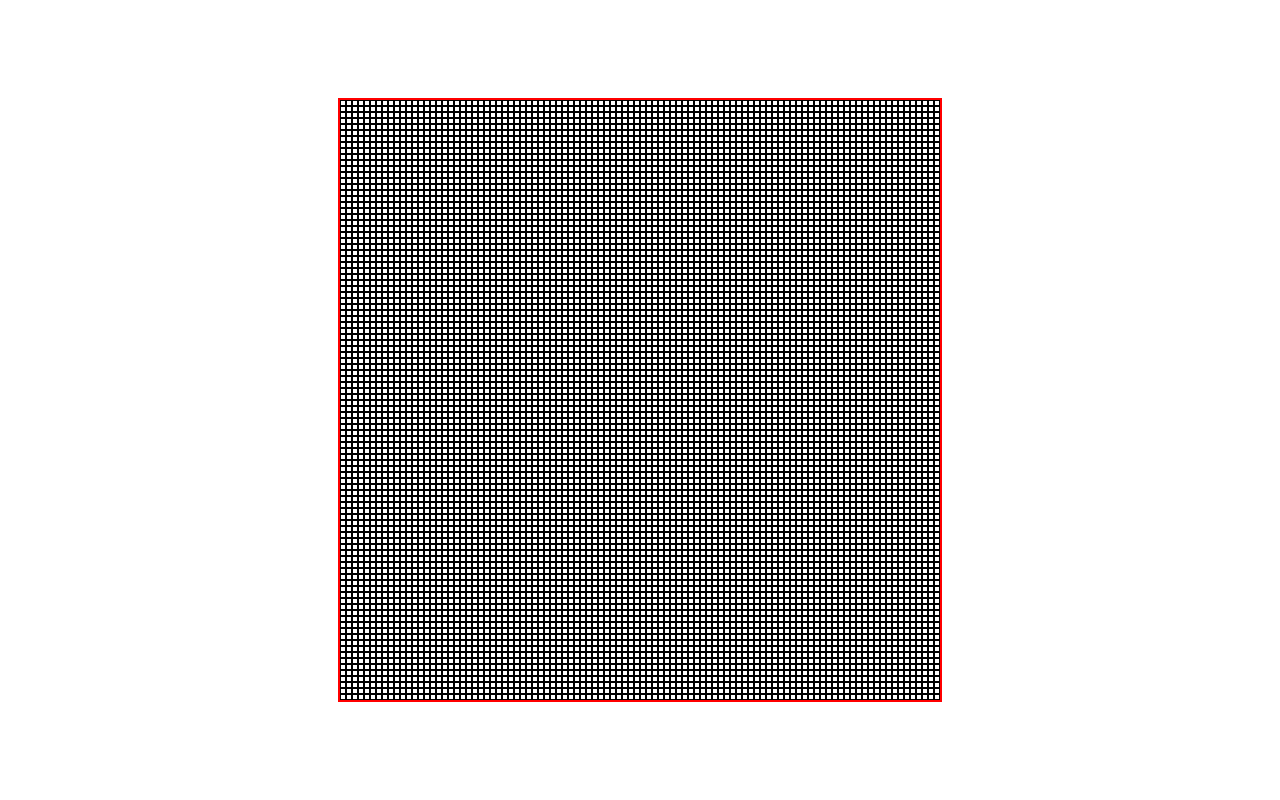
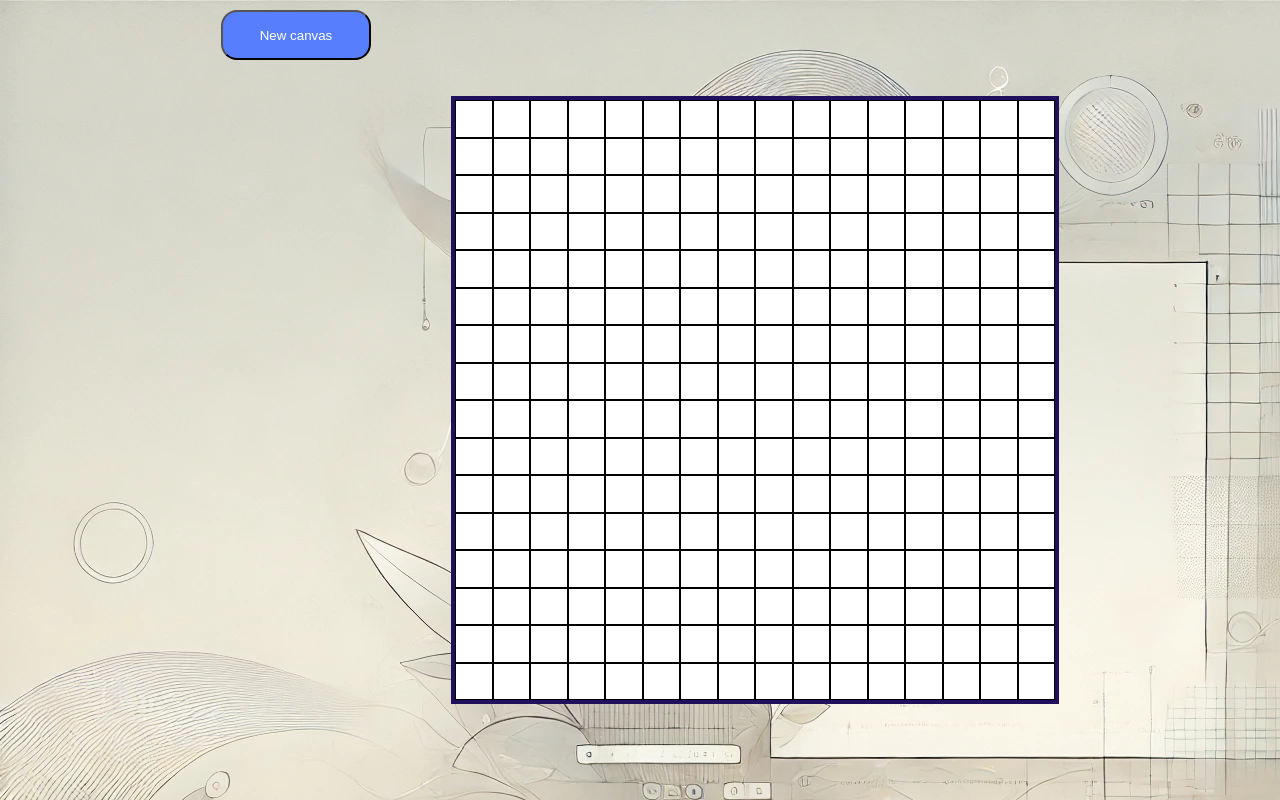
Before and after one commit to Abel157/etch-a-sketch, a plain HTML site: page index.html in a window 1280 px wide. Drawn offline with Linux system fonts and the light colour scheme.

Commit message:
add the functionality to generate new sketch

```diff
--- a/index.html
+++ b/index.html
@@ -7,7 +7,8 @@
     <script src="./script.js" defer></script>
     <link rel="stylesheet" href="./style.css">
 </head>
-<body>
+<body background="./imgs/bck.webp">
+    <button>New canvas</button>
     <div class="container">
     </div>
 </body>
--- a/script.js
+++ b/script.js
@@ -1,10 +1,11 @@
 const container=document.querySelector(".container");
-
-function drawGrid(n){
+const btn=document.querySelector("button");
+function drawGrid(n=16){
     const cellSize = 600/n;
     console.log(cellSize);
     for (let i=0; i<n;i++){
         const holder=document.createElement("div");//needs to be created again and again to be appended
+        container.appendChild(holder);
         for(let j=0;j<n;j++){
             const grid=document.createElement("div");
             holder.className="holder";
@@ -12,16 +13,20 @@ function drawGrid(n){
             grid.style.width=cellSize+"px";
             grid.style.height=cellSize+"px";
             holder.appendChild(grid);
+
             grid.addEventListener('mouseenter',(e)=>{
                 grid.style.backgroundColor="green";
             });
 
         };
-        container.appendChild(holder);
+
+
 
     };
-
 };
-
-
-drawGrid(100);
+btn.addEventListener('click',()=>{
+    const n=prompt("what size per side");
+    container.replaceChildren()
+    drawGrid(n);
+});
+drawGrid(16);
--- a/style.css
+++ b/style.css
@@ -13,21 +13,39 @@ body{
     margin: 0;
     display: flex;
     padding: 0;
-    max-width: 600px;
+    max-width: 900px;
 
 }
 .container{
     display: flex;
     flex-direction: column;
-    border: 2px solid red;
+    border: 4px solid rgb(33, 16, 94);
     align-self: center;
     align-items: center;
     justify-content: center;
     max-height: 600px;
     width: 600px;
+    cursor: pointer;
+    background-color: white;
+
 }
 .grid{
     padding: 1px;
     border:1px solid  black;
     box-sizing: border-box;
 }
+button{
+    align-self: flex-start;
+    margin-right: 80px;
+    margin-top: 10px;
+    border-radius: 16px;
+    background-color: rgb(87, 126, 253);
+    color: white;
+    width:150px;
+    height: 50px;
+    cursor: pointer;
+    transition: transform 0.3s;
+}
+button:hover{
+    transform: scale(1.1);
+}
```
Also changed, not shown: imgs/bck.webp (added).
